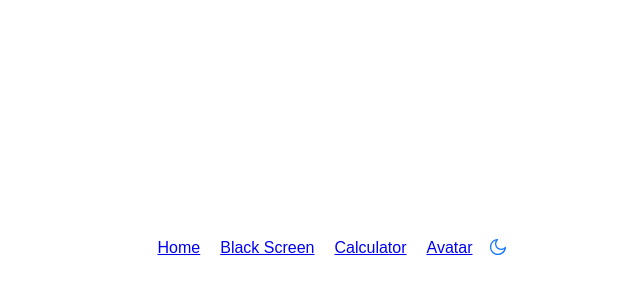
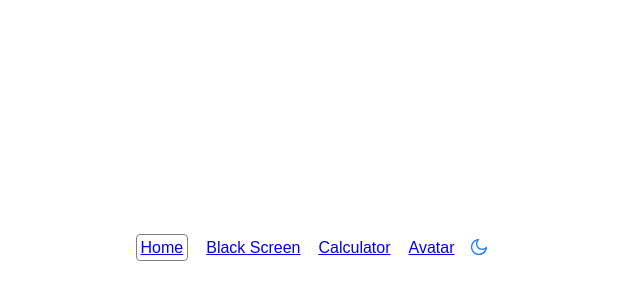
Before and after one commit to InvincibleDudu/reactive-bunny, a React (Vite) app: page / in a window 1280 px wide. Shown: the part 152-452 px from the top of the page, without its empty margins (329-969 px from the left). Built offline with nearby package versions, Linux system fonts and the light colour scheme.

Commit message:
feat: add nav buttons to blackscreen and highlight current route

```diff
--- a/src/components/MyMenu.module.css
+++ b/src/components/MyMenu.module.css
@@ -3,6 +3,7 @@
     justify-content: center;
     align-items: center;
     list-style: none;
+    padding-inline-start: 0;
 }
 
 .menu li:hover {
@@ -10,7 +11,7 @@
 }
 
 .menu li {
-    margin: 0 10px;
+    margin: 0 9px;
     transition: 0.2s all;
 }
 
--- a/src/components/MyMenu.tsx
+++ b/src/components/MyMenu.tsx
@@ -5,7 +5,7 @@ import { Button } from 'antd'
 import { useContext } from 'react'
 import { ThemeContext } from '../context/ThemeContext.ts'
 
-function MyMenu() {
+function MyMenu({ noThemeToggle = false }: { noThemeToggle?: boolean }) {
    const themeContext  = useContext(ThemeContext)
 
    const items = [
@@ -21,9 +21,9 @@ function MyMenu() {
             { items.map(item =>
                <li><NavLink to={item.key}>{item.label}</NavLink></li>)
             }
-            <li>
-               <Button className={s['menu-icon']} icon={themeContext?.darkTheme ? <SunOutlined /> : <MoonOutlined />} onClick={() => { themeContext?.toggleTheme() }} type="link" />
-            </li>
+            {!noThemeToggle && <li>
+                <Button className={s['menu-icon']} icon={themeContext?.darkTheme ? <SunOutlined /> : <MoonOutlined />} onClick={() => { themeContext?.toggleTheme() }} type="link" />
+            </li>}
          </ul>
       </div>
    )
--- a/src/pages/App.css
+++ b/src/pages/App.css
@@ -35,3 +35,9 @@ main {
     display: grid;
     place-items: center;
 }
+
+a.active {
+    padding: 4px;
+    border-radius: 4px;
+    border: 1px solid grey;
+}
--- a/src/pages/BlackScreen.tsx
+++ b/src/pages/BlackScreen.tsx
@@ -1,6 +1,7 @@
 import { useEffect, useRef, useState } from 'react'
 import { Checkbox, CheckboxChangeEvent, ConfigProvider, notification, theme } from 'antd'
 import { getReadableTime, toggleFullscreen } from '../util.ts'
+import MyMenu from '../components/MyMenu.tsx'
 
 export default function BlackScreen() {
    // State to manage the visibility of the element
@@ -34,6 +35,7 @@ export default function BlackScreen() {
          key: 'notificationKey',
          description: (
             <div>
+               <MyMenu noThemeToggle />
                <Checkbox onChange={(e) => { changeChecked(e) }} checked={settings.clock}>Clock</Checkbox>
                {settings.clock && <Checkbox onChange={(e) => {setSecondsChecked(e.target.checked); settingsRef.current.showSeconds = e.target.checked; openNotification();
                }} checked={settings.showSeconds}>Show Seconds in Clock</Checkbox>}
```
